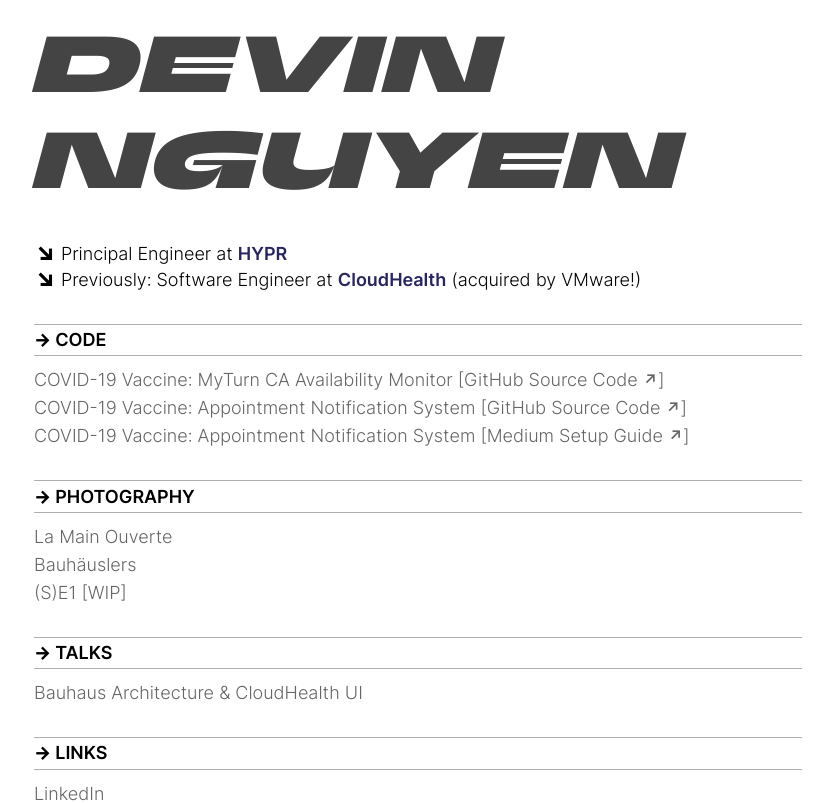
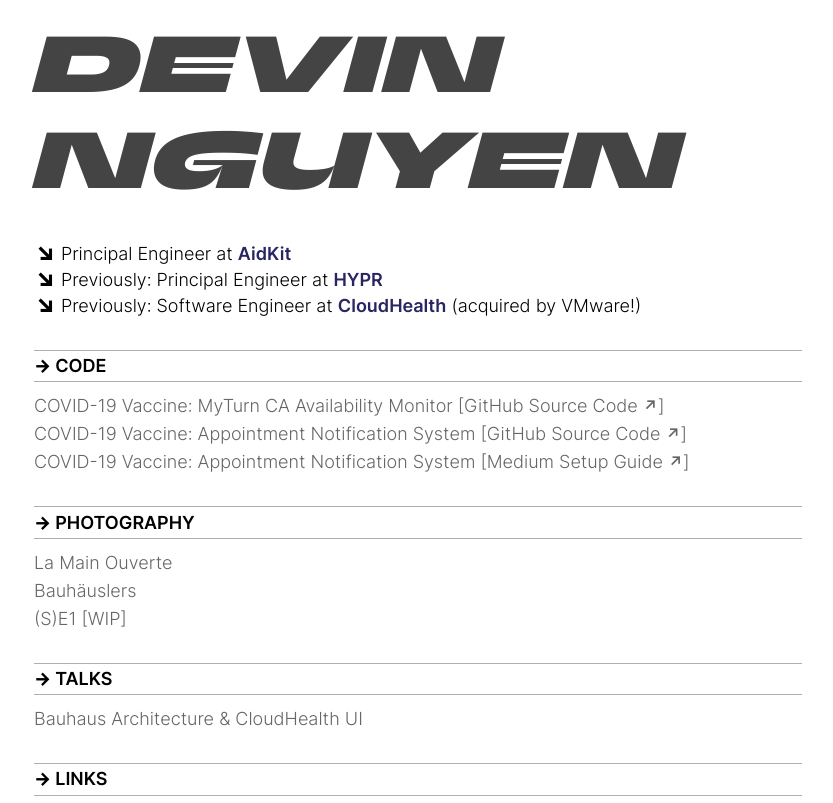
Before and after one commit to devin2712/ddxdevin, a Next.js app: page / in a window 1280 px wide. Shown: the top 803 px of the page, without its empty margins (222-1055 px from the left). Built offline with nearby package versions, Linux system fonts and the light colour scheme.

Commit message:
Add AidKit

```diff
--- a/pages/index.tsx
+++ b/pages/index.tsx
@@ -22,6 +22,21 @@ export default function Home() {
               <span className={styles.icon} aria-hidden="true">
                 &#x2198;
               </span>
+              {formatMessage({ id: "ddxdevin.work.role.principal" })}{" "}
+              <a
+                href="https://www.aidkit.com/"
+                className={styles.companyLink}
+                target="_blank"
+                rel="noreferrer"
+              >
+                AidKit
+              </a>
+            </span>
+            <span className={styles.company}>
+              <span className={styles.icon} aria-hidden="true">
+                &#x2198;
+              </span>
+              {formatMessage({ id: "ddxdevin.work.role.previous" })}:{" "}
               {formatMessage({ id: "ddxdevin.work.role.principal" })}{" "}
               <a
                 href="https://www.hypr.com/"
```
Also changed, not shown: 1 other file (tests, documents, lock files or other folders).
